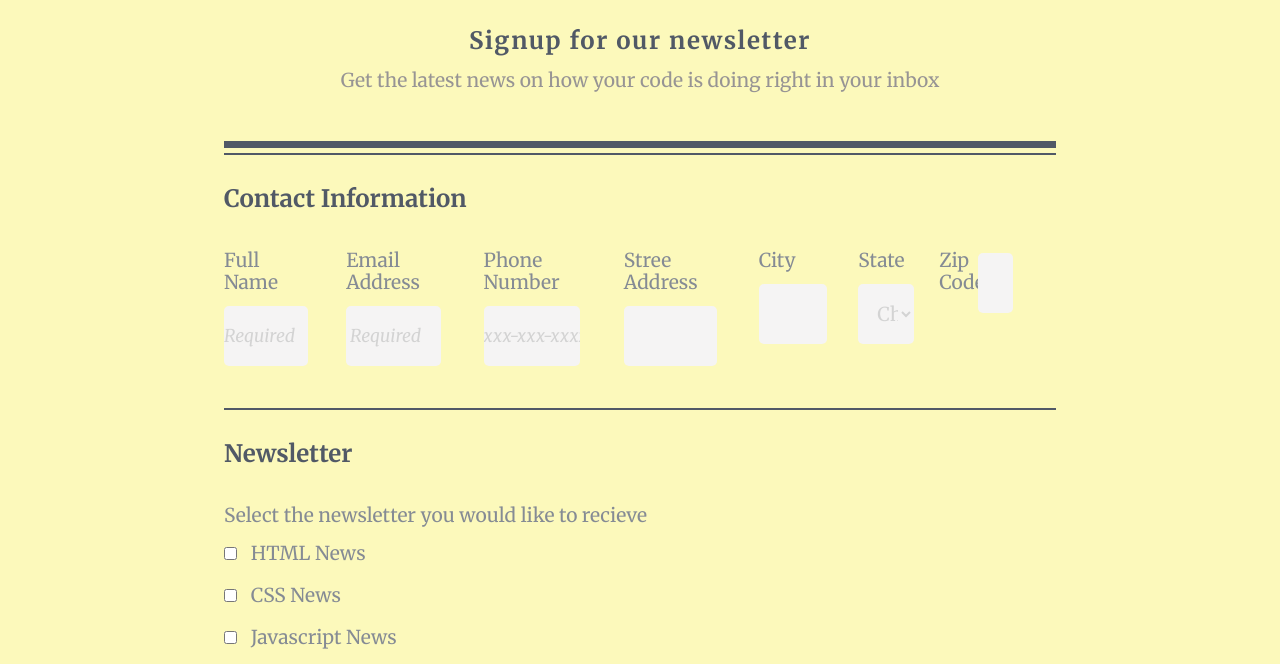
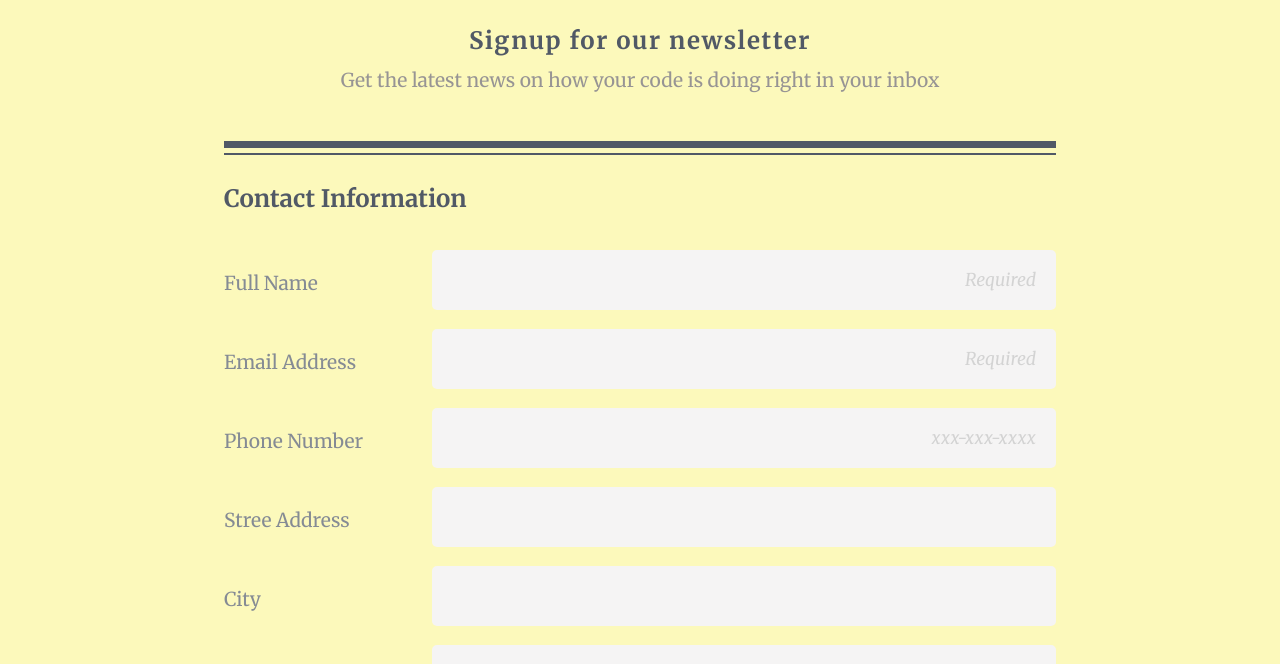
Before and after one commit to RuSong-515/tech-degree-project-3, a plain HTML site: page index.html in a window 1280 px wide. Shown: the part 90-754 px from the top of the page. Drawn offline with Linux system fonts and the light colour scheme.

Commit message:
modifying flexbox

```diff
--- a/index.html
+++ b/index.html
@@ -15,35 +15,35 @@
   <form action="index.html" method="POST">
     <h2>Signup for our newsletter</h2>
     <p>Get the latest news on how your code is doing right in your inbox</p>
-    <fieldset class="part1 container">
+    <fieldset class="part1">
       <legend>Contact Information</legend>
-      <div>
+      <div class="container">
         <label for="name">Full Name</label>
         <input type="text" id="name" name="user_name" required placeholder="Required">
       </div>
-      <div>
+      <div class="container">
         <label for="email">Email Address</label>
         <input type="email" id="email" name="user_email" required placeholder="Required">
       </div>
-      <div>
+      <div class="container">
           <label for="phone">Phone Number</label>
           <input type="tel" id="phone" name="user_phone" placeholder="xxx-xxx-xxxx">
       </div>
-      <div>
+      <div class="container">
           <label for="street">Stree Address</label>
           <input type="text" id="street" name="user_street">
       </div>
-      <div>
+      <div class="container">
           <label for="city">City</label>
           <input type="text" id="city" name="user_city">
       </div>
-      <div>
+      <div class="container">
           <label for="state">State</label>
           <select id="state" name="user_state">
             <option value="" disabled selected>Choose State</option>
           </select>
       </div>
-      <div>
+      <div class="container zip">
           <label for="zip">Zip Code</label>
           <input type="number" id="zip" name="user_zipcode">
       </div>
--- a/style.css
+++ b/style.css
@@ -162,25 +162,25 @@ footer {
 
   .container {
     display: flex;
+    align-items: center;
     flex-direction: row;
-    justify-content: space-around;
+    justify-content: space-between;
   }
 
-  label {
-    display: inline-block;
-  }
 
   .part1 input,
   #state {
-    width: 69%;
+    flex-basis: 75%;
   }
 
-  input[type="number"] {
-    width: 30%;
+  .part1 label,
+  .zip label {
+    flex-basis: 25%;
   }
 
-  .part1 label {
-    width: 30%;
+  #zip {
+    flex-basis: 30%;
+    align-self: flex-start;
   }
 
 }
```
